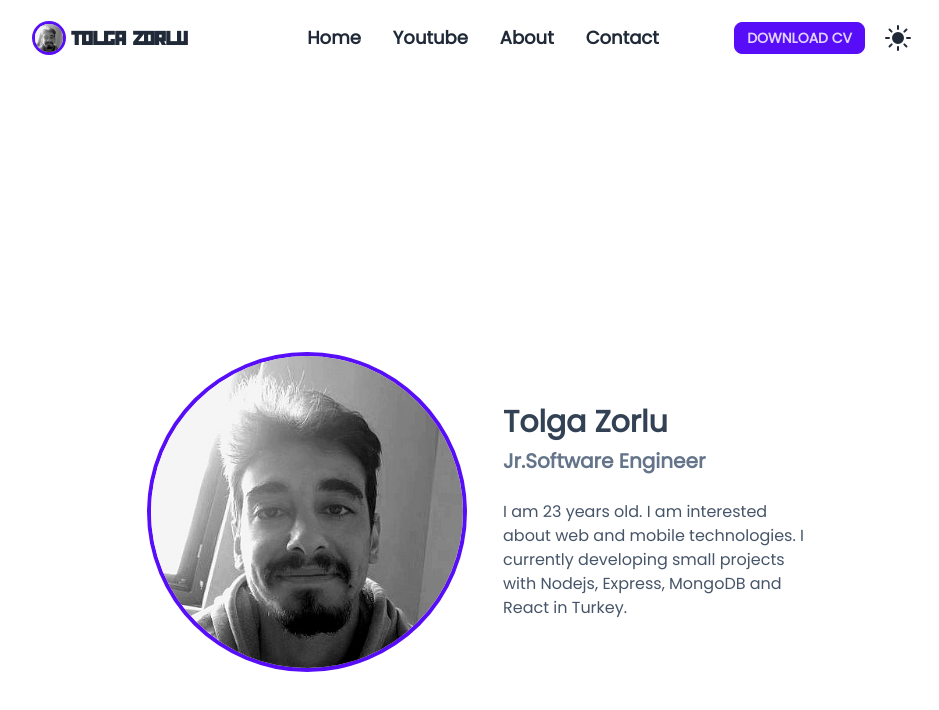
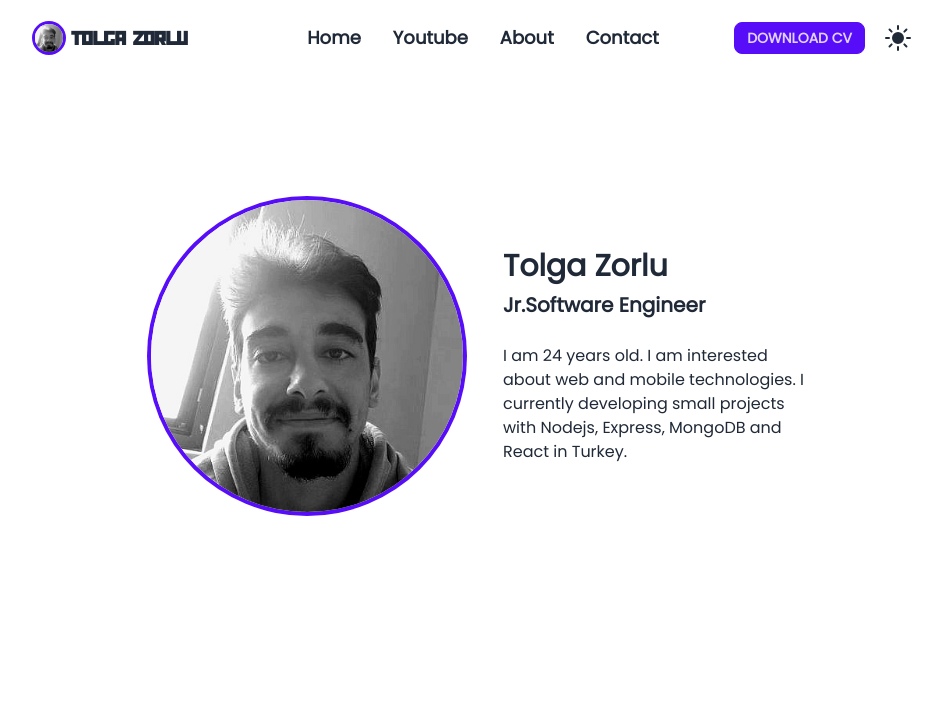
Before and after one commit to tolgazorlu/tolgdev, a React (Vite) app: page /about in a window 1280 px wide. Shown: the top 710 px of the page, without its empty margins (157-1096 px from the left). Built offline with nearby package versions, Linux system fonts and the light colour scheme.

Commit message:
vercel route error fixed

```diff
--- a/src/pages/AboutPage.jsx
+++ b/src/pages/AboutPage.jsx
@@ -3,18 +3,25 @@ import Profile from "../assets/tolgazorlu.jpg";
 
 export default function AboutPage() {
   return (
-    <div className="pt-32 pb-14 md:h-screen px-4 w-full flex flex-col lg:flex-row justify-center items-center gap-10">
+    <div className="h-[70vh] px-4 w-full flex flex-col lg:flex-row justify-center items-center gap-10">
       <div className="lg:w-1/4">
         <img
-          className="w-full h-full rounded-full ring-4 ring-primary dark:ring-secondary"
+          className="w-full h-full rounded-full ring-4 ring-primary"
           src={Profile}
           alt="Bordered avatar"
         />
       </div>
       <div className="lg:w-1/4">
-        <div className="text-3xl text-slate-700 dark:text-slate-300 font-bold">Tolga Zorlu<br></br><span className="text-xl text-slate-500 dark:text-slate-400">Jr.Software Engineer</span></div>
+        <div className="text-3xl font-bold">
+          Tolga Zorlu<br></br>
+          <span className="text-xl ">Jr.Software Engineer</span>
+        </div>
         <br></br>
-        <div className="text-slate-600 dark:text-slate-300">I am 23 years old. I am interested about web and mobile technologies. I currently developing small projects with Nodejs, Express, MongoDB and React in Turkey.</div>
+        <div>
+          I am 24 years old. I am interested about web and mobile technologies.
+          I currently developing small projects with Nodejs, Express, MongoDB
+          and React in Turkey.
+        </div>
       </div>
     </div>
   );
```
